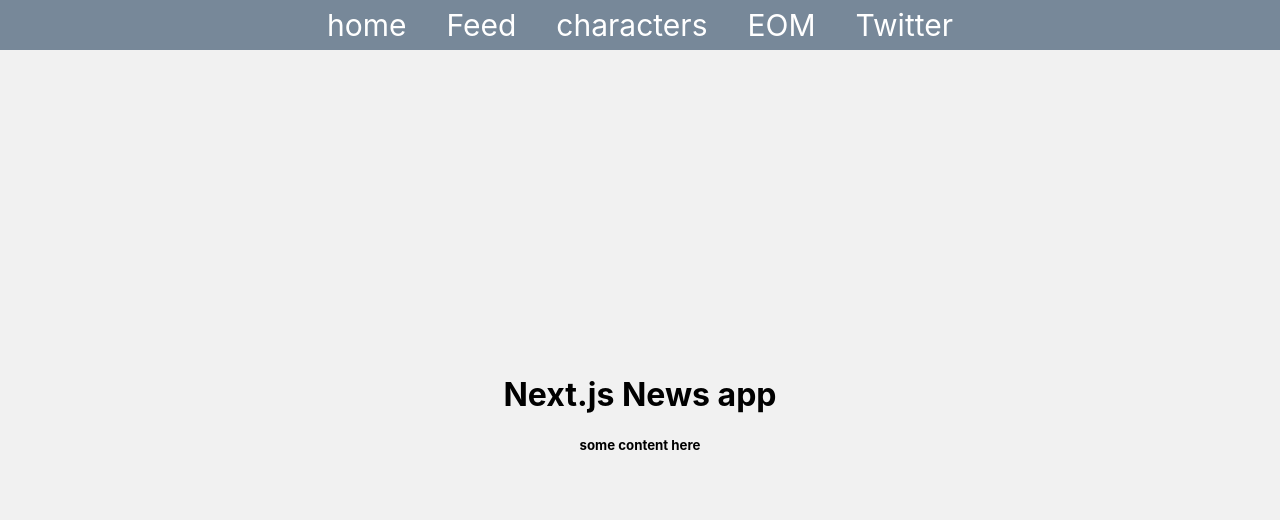
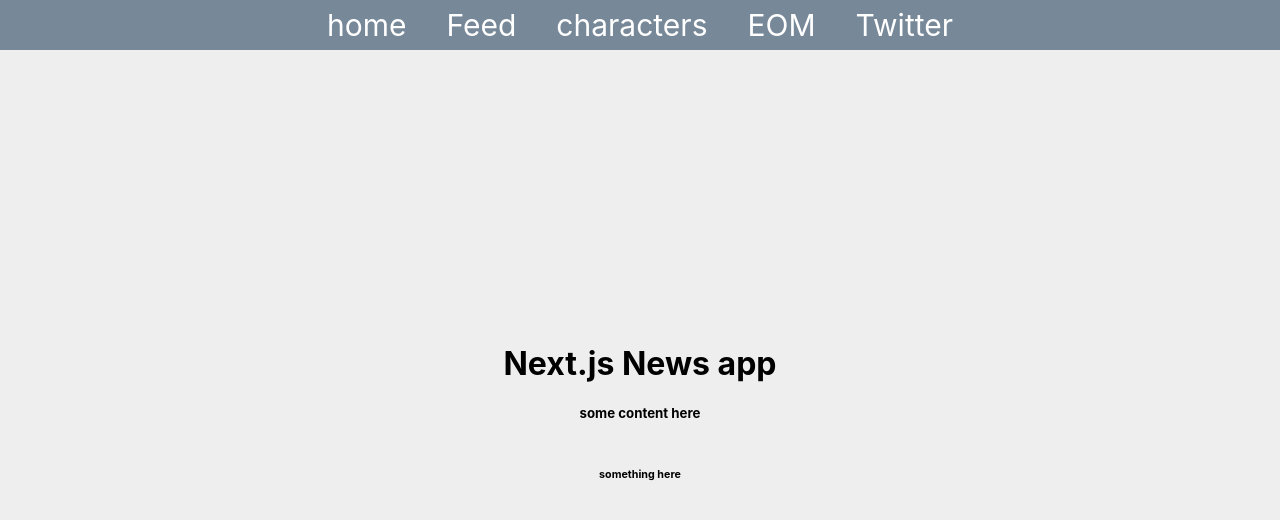
Before and after one commit to mikusmikus/next-news, a Next.js app: page / in a window 1280 px wide. Shown: the top 520 px of the page. Built offline with nearby package versions, Linux system fonts and the light colour scheme.

Commit message:
update index and global styles

```diff
--- a/pages/index.tsx
+++ b/pages/index.tsx
@@ -69,6 +69,7 @@ export default function Home() {
       <div className={styles.main}>
         <h1>Next.js News app</h1>
         <h5>some content here</h5>
+        <h6>something here</h6>
       </div>
     </div>
     </div>
--- a/styles/globals.scss
+++ b/styles/globals.scss
@@ -26,6 +26,6 @@ h1 {
   margin: 0 auto;
   max-width: 1440px;
   padding: 0 50px;
-  background: #f1f1f1;
+  background: #eeeeee;
   min-height: 100vh;
 }
```
